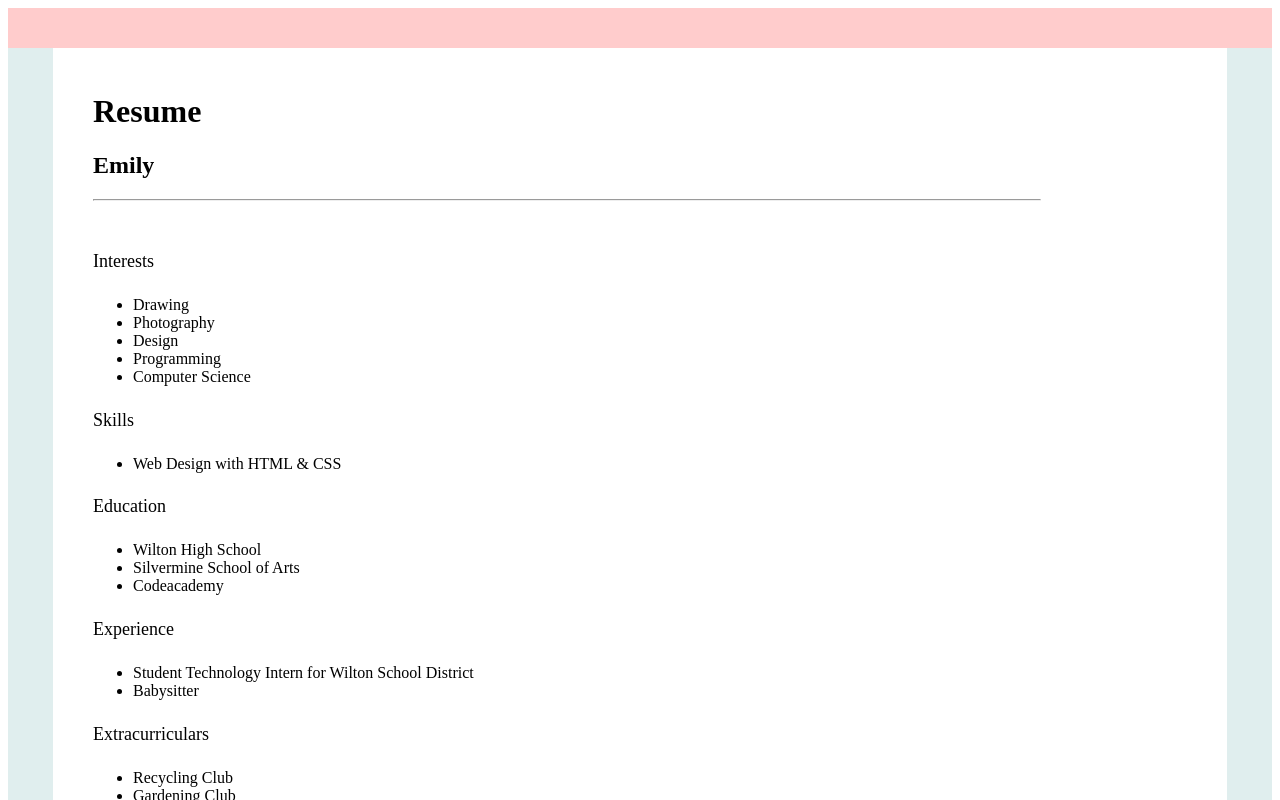
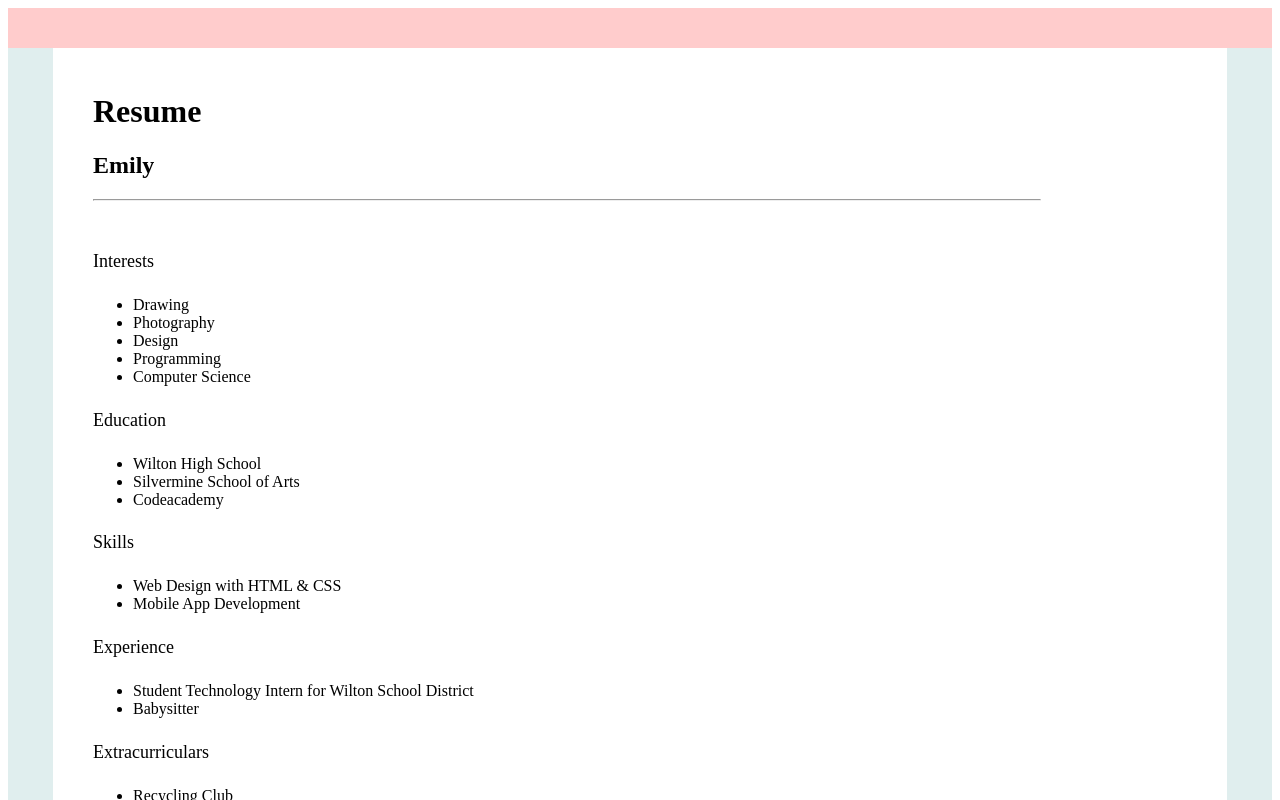
Before and after one commit to princetomar/react-basic-resume-template-revision, a React (Create React App) app: page / in a window 1280 px wide. Shown: the top 800 px of the page. Built offline with nearby package versions, Linux system fonts and the light colour scheme.

Commit message:
Fully Dynamic List and delete UserInfo.js file

```diff
--- a/src/components/DynamicList.js
+++ b/src/components/DynamicList.js
@@ -1,10 +1,13 @@
-function DynamicList({ items }) {
+function DynamicList({ items, itemName }) {
   return (
-    <ul>
-      {items.map((item, index) => (
-        <li key={index}>{item}</li>
-      ))}
-    </ul>
+    <div>
+      <h4 className="titleHeading">{itemName}</h4>
+      <ul>
+        {items.map((item, index) => (
+          <li key={index}>{item}</li>
+        ))}
+      </ul>
+    </div>
   );
 }
 
--- a/src/components/ResumePage.js
+++ b/src/components/ResumePage.js
@@ -1,5 +1,6 @@
-import { Interests, UserEducation, UserSkills } from "./UserInfo";
+// import { Interests, UserEducation, UserSkills } from "./UserInfo";
 import "./ResumePage.css";
+import DynamicList from "./DynamicList";
 
 function ResumePage({ personName }) {
   const userInterestsArray = [
@@ -20,7 +21,7 @@ function ResumePage({ personName }) {
         <br></br>
 
         <div>
-          <Interests userInterests={userInterestsArray}></Interests>
+          {/* <Interests userInterests={userInterestsArray}></Interests>
           <UserSkills userSkills={["Web Design with HTML & CSS"]}></UserSkills>
 
           <UserEducation
@@ -29,20 +30,39 @@ function ResumePage({ personName }) {
               "Silvermine School of Arts",
               "Codeacademy",
             ]}
-          ></UserEducation>
+          ></UserEducation> */}
 
-          <h4 className="titleHeading">Experience</h4>
-          <ul>
-            <li>Student Technology Intern for Wilton School District</li>
-            <li>Babysitter</li>
-          </ul>
+          <DynamicList
+            items={userInterestsArray}
+            itemName={"Interests"}
+          ></DynamicList>
 
-          <h4 className="titleHeading">Extracurriculars</h4>
-          <ul>
-            <li>Recycling Club</li>
-            <li>Gardening Club</li>
-            <li>Book Club</li>
-          </ul>
+          <DynamicList
+            items={[
+              "Wilton High School",
+              "Silvermine School of Arts",
+              "Codeacademy",
+            ]}
+            itemName={"Education"}
+          ></DynamicList>
+
+          <DynamicList
+            items={["Web Design with HTML & CSS", "Mobile App Development"]}
+            itemName={"Skills"}
+          ></DynamicList>
+
+          <DynamicList
+            items={[
+              "Student Technology Intern for Wilton School District",
+              "Babysitter",
+            ]}
+            itemName={"Experience"}
+          ></DynamicList>
+
+          <DynamicList
+            items={["Recycling Club", "Gardening Club", "Book Club"]}
+            itemName={"Extracurriculars"}
+          ></DynamicList>
         </div>
       </div>
     </div>
--- a/src/components/UserInfo.js
+++ /dev/null
@@ -1,30 +0,0 @@
-import DynamicList from "./DynamicList";
-
-function Interests({ userInterests }) {
-  return (
-    <>
-      <h4 className="titleHeading">Interests</h4>
-      <DynamicList items={userInterests}></DynamicList>
-    </>
-  );
-}
-
-function UserEducation({ userEducation }) {
-  return (
-    <div>
-      <h4 className="titleHeading">Education</h4>
-      <DynamicList items={userEducation}></DynamicList>
-    </div>
-  );
-}
-
-function UserSkills({ userSkills }) {
-  return (
-    <div>
-      <h4 className="titleHeading">Skills</h4>
-      <DynamicList items={userSkills}></DynamicList>
-    </div>
-  );
-}
-
-export { Interests, UserEducation, UserSkills };
```
